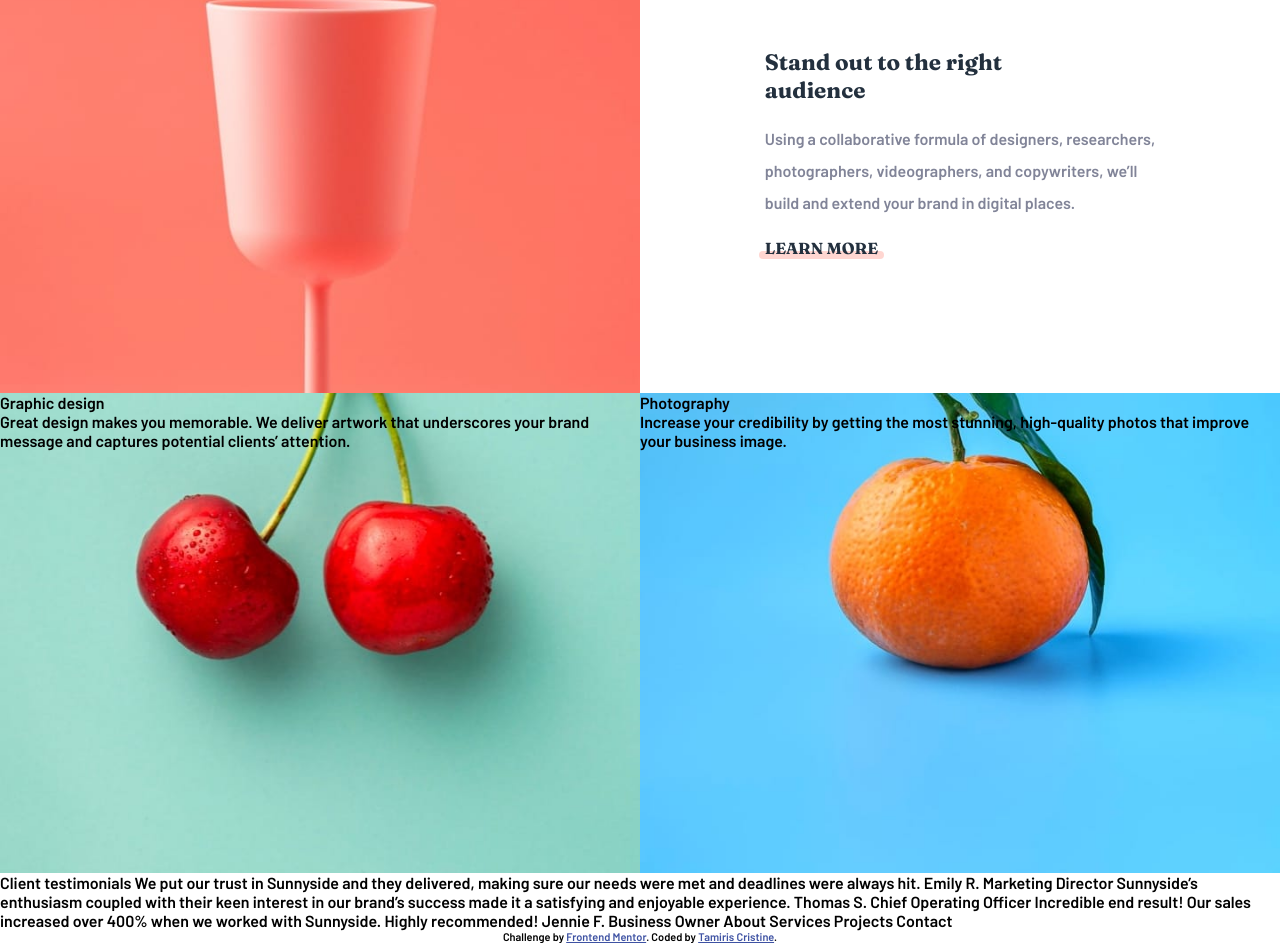
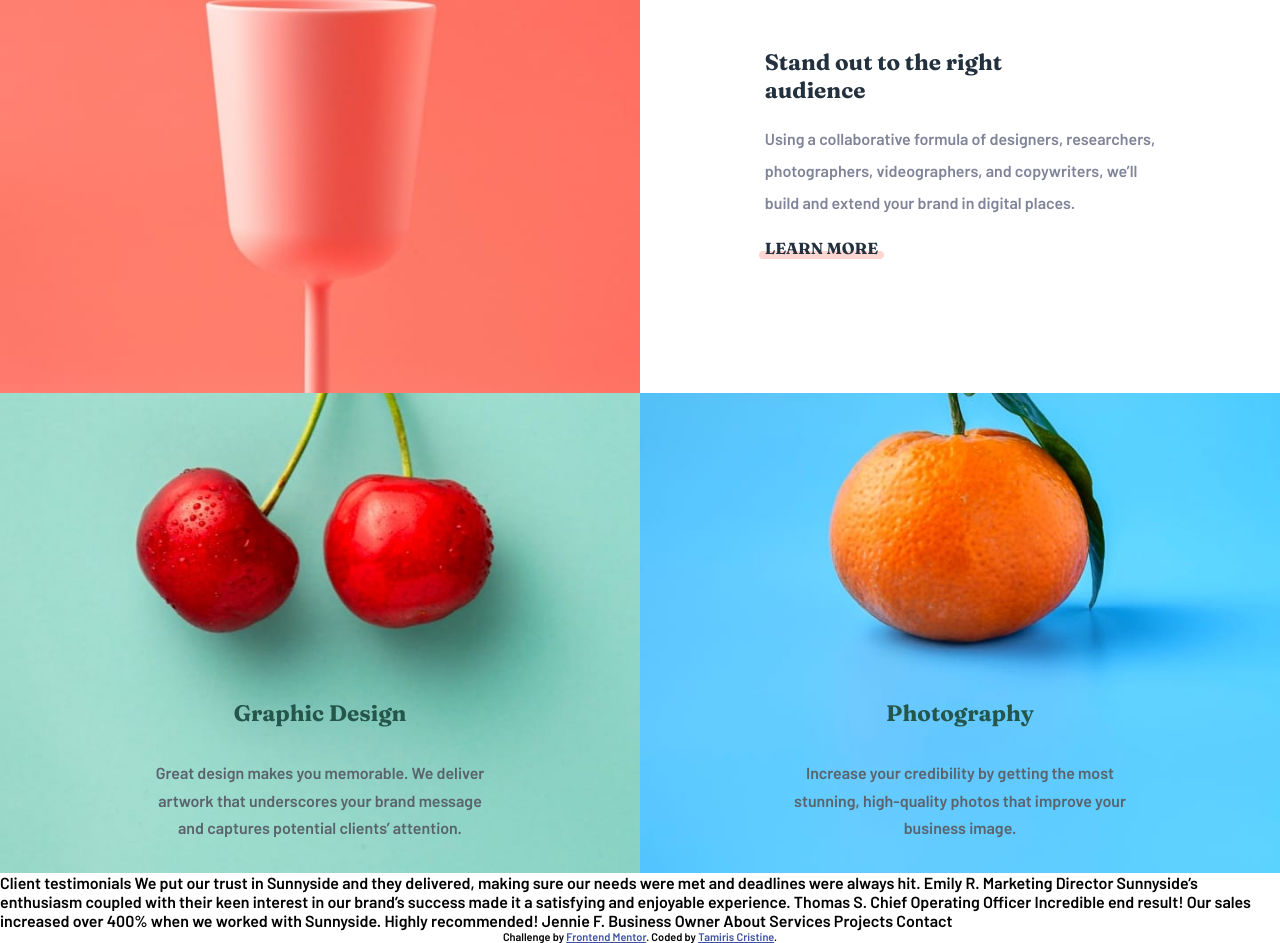
Before and after one commit to TamirisCss/sunnyside-landing-page, a plain HTML site: page index.html in a window 1280 px wide. Shown: the part 1367-2310 px from the top of the page. Drawn offline with Linux system fonts and the light colour scheme.

Commit message:
finished styles for boxes

```diff
--- a/index.html
+++ b/index.html
@@ -49,15 +49,15 @@
         </div>
       </div>
       <div class="box box5">
-        <h4>Graphic design</h4>
-        <p>Great design makes you memorable. We deliver artwork that underscores your brand message
+        <h4>Graphic Design</h4>
+        <p>Great design makes you memorable. We deliver </br> artwork that underscores your brand message </br>
           and captures potential clients’ attention.
         </p>
       </div>
       <div class="box box6">
         <h4>Photography</h4>
-        <p>Increase your credibility by getting the most stunning, high-quality photos that improve
-          your business image.
+        <p>Increase your credibility by getting the most </br> stunning, high-quality photos that improve
+          your </br> business image.
         </p>
       </div>
     </section>
--- a/styles/style.scss
+++ b/styles/style.scss
@@ -134,11 +134,28 @@ body {
     }
     .box5 {
         background-image: url(../images/desktop/image-desktop-cherry.jpg);
-        background-position: initial;
     }
     .box6 {
         background-image: url(../images/desktop/image-desktop-orange.jpg);
-        background-position: initial;
+    }
+    .box5, .box6 {
+        display: flex;
+        flex-direction: column;
+        justify-content: flex-end;
+        align-items: center;
+        text-align: center;
+        h4 {
+            color: $dark-desaturated-cyan;
+            font-size: 1.4rem;
+            font-family: 'Fraunces', serif;
+            margin-bottom: 2rem;
+        }
+        p {
+            color: $very-dark-grayish-blue;
+            font-size: 1rem;
+            margin-bottom: 2rem;
+            line-height: 1.7rem;
+        }
     }
 }
 
```
Also changed, not shown: styles/style.css, 1 other file.
